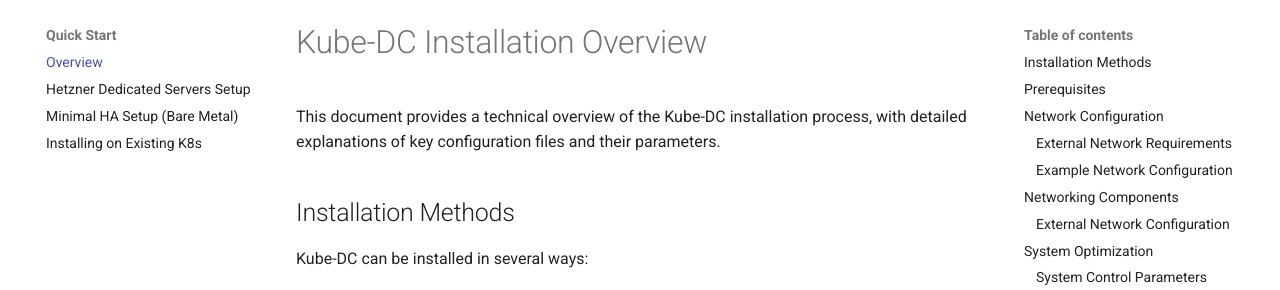
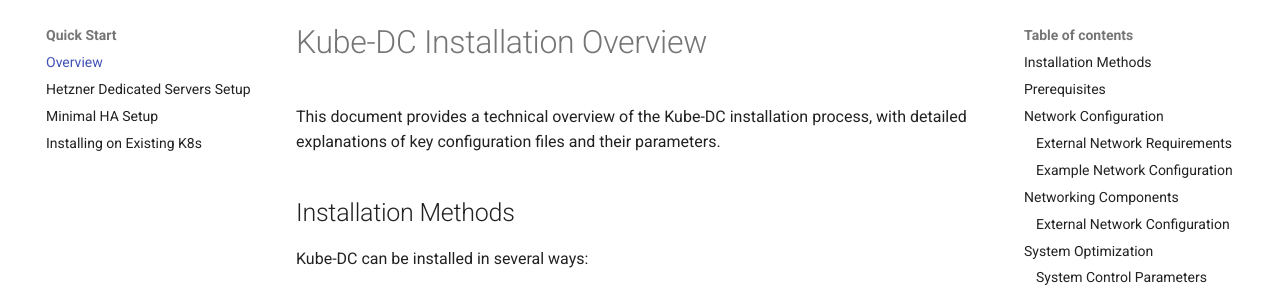
Before and after one commit to kube-dc/kube-dc-public, an MkDocs documentation site: the page built from docs/quickstart-overview.md, in a window 1280 px wide. Shown: the part 124-414 px from the top of the page. Built offline with MkDocs 1.6.1 and Material for MkDocs 9.7.7, drawn with Linux system fonts in a browser that asks for light colours; comment, search, counter and statistics services are not loaded.

Commit message:
Update mkdocs.yml

```diff
--- a/mkdocs.yml
+++ b/mkdocs.yml
@@ -11,7 +11,7 @@
   - Quick Start:
     - Overview: quickstart-overview.md
     - Hetzner Dedicated Servers Setup: quickstart-hetzner.md
-    - Minimal HA Setup (Bare Metal): quickstart-bare-metal.md
+    - Minimal HA Setup: quickstart-ha.md
     - Installing on Existing K8s: quickstart-existing-k8s.md
   - Architecture & Concepts:
     - Overall Architecture: architecture-overview.md
```
